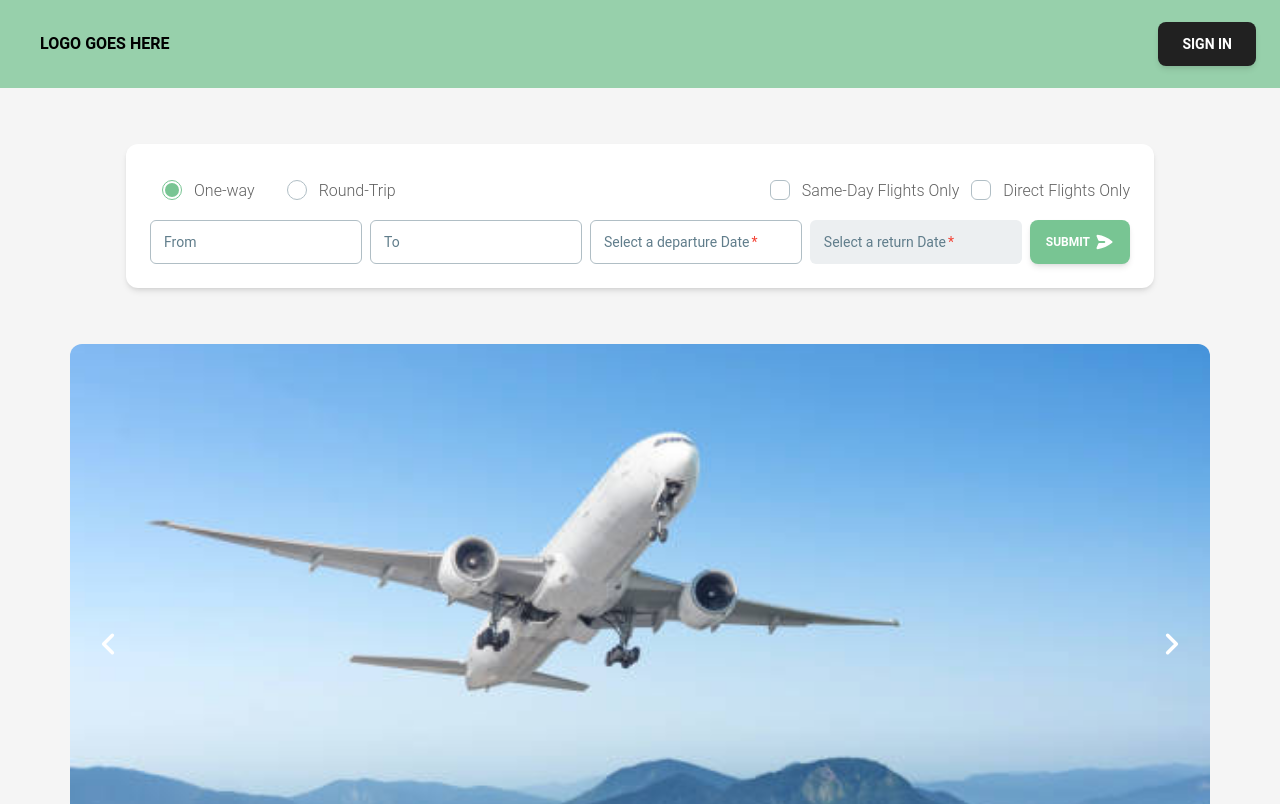
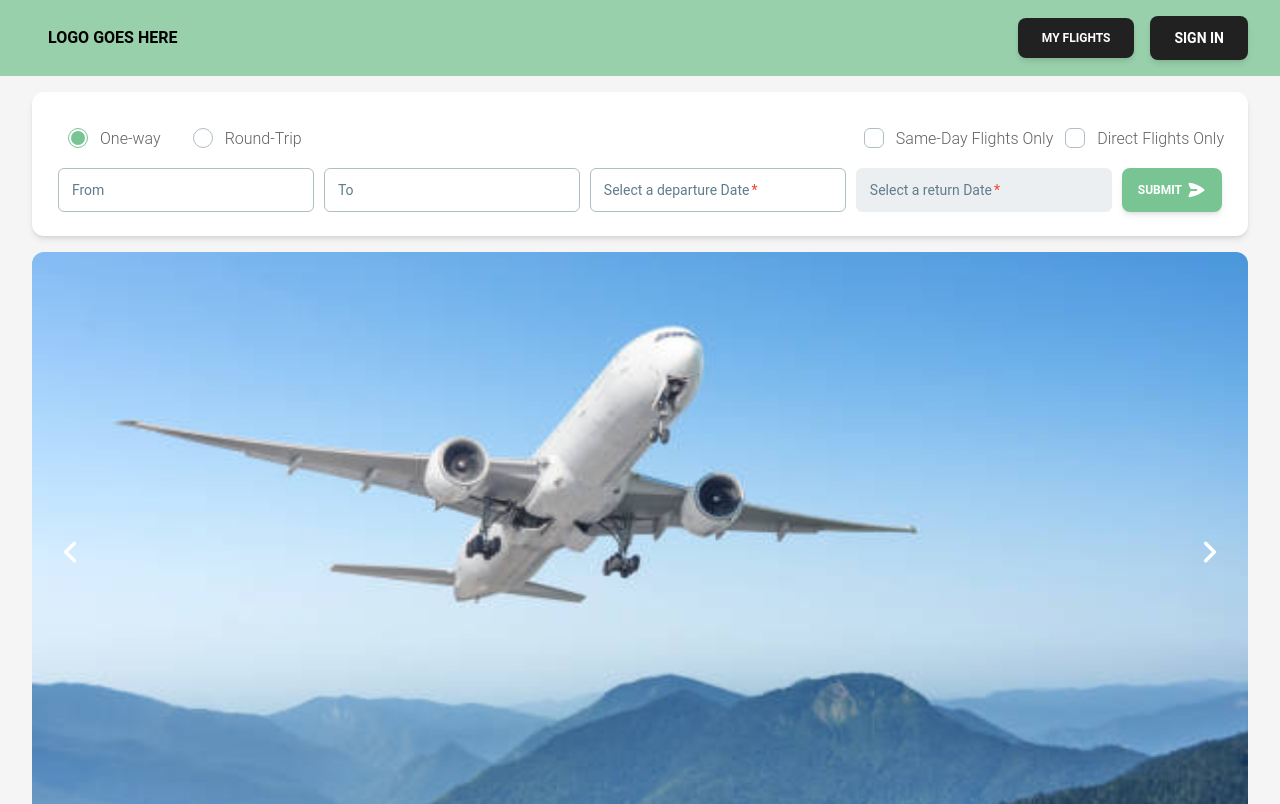
Before and after one commit to macerritosz/CS-509-MADZ, a React (Vite) app in the folder frontend/: page / in a window 1280 px wide. Shown: the top 804 px of the page. Built offline with nearby package versions, Linux system fonts and the light colour scheme.

Commit message:
Add Password Verification & Fix Page Width Formatting

```diff
--- a/frontend/src/Pages/FlightDisplay.jsx
+++ b/frontend/src/Pages/FlightDisplay.jsx
@@ -69,24 +69,29 @@ export default function FlightDisplay() {
 
     const createFlightCards = (flights, key) => {
         return (
-            <div key={key} className="p-2">
+            <div key={key} className="p-1">
                 <FlightCard flightData={flights}/>
             </div>
         )
     }
 
     return (
-        <section className=" flex relative min-h-screen mx-40">
+        <section className="relative min-h-screen">
+            <div className="w-full mx-auto">
+                <div className="flex max-w-[78rem] m-auto p-4 align-top">
                     <aside className="sticky top-0 mt-8">
                         <SortSideBar/>
                     </aside>
-            <div className="mt-8 px-10 w-full ">
+                    <div className="flex-col mt-8 w-full">
                         {flightData &&
                             flightData.map((flight, index) => (
                                 createFlightCards(flight, `flightCard-${index}`)
                             ))
                         }
                     </div>
+                </div>
+
+            </div>
         </section>
     )
 }
--- a/frontend/src/Pages/Homepage.jsx
+++ b/frontend/src/Pages/Homepage.jsx
@@ -80,8 +80,8 @@ function Homepage() {
 
     return (
         <section className="homepage flex flex-col justify-center items-center">
-            <div className="container mx-auto">
-                <div id="madz-home-form-holder" className=" p-4 m-10 rounded-lg">
+            <div className="content-start w-full h-screen">
+                <div id="madz-home-form-holder" className="rounded-lg max-w-[78rem] m-auto p-4">
                     <Card className="w-full" id="madz-form-card">
                         <CardBody>
                             <form id="madz-main-flight-form" className="items-center" onSubmit={handleSubmit}>
@@ -151,7 +151,7 @@ function Homepage() {
                         </CardBody>
                     </Card>
                 </div>
-                <div id="madz-main-carousel" className=" min-h-[600px] mb-8">
+                <div id="madz-main-carousel" className=" min-h-[600px] m-auto max-w-[78rem] px-4">
                     <Carousel transition={{duration: 2}} autoplay={true} autoplayDelay={7500} loop={true}
                               className=" w-full rounded-xl">
                         {carouselImages.map((image, index) => (
--- a/frontend/src/components/Header.jsx
+++ b/frontend/src/components/Header.jsx
@@ -9,41 +9,41 @@ function Header() {
         setOpen((cur) => !cur);
     }
 
-    return <header className="madz-header">
-        <div className="madz-header-container p-4 bg-accent/75  ">
-            <div className="madz-header-nav-container pl-2 pr-2 flex ">
-                <div id="madz-header-logo" className="p-4 font-bold">
-                  <a href={"/"}>
+    return (
+        <header className="madz-global-header">
+            <div className="madz-global-header-container block">
+                <div className="madz-header-container flex flex-col justify-center p-4 bg-accent/75">
+                    <div className="madz-header-nav-container items-center m-auto w-full">
+                        <div className=" flex flex-nowrap items-center justify-between max-w-[78rem] mx-auto px-4">
+                            <div>
+                                <a href={"/"} className="font-bold p-4">
                                     LOGO GOES HERE
                                 </a>
                                 {
                                     /* Logo Idea: aerodynamics line in our colors around text: WPI, to higher places*/
                                 }
                             </div>
-                <nav className="madz-header-nav flex items-center ms-auto">
-                    <div id="madz-header-nav-pages">
-                        <div id="madz-header-nav-booking">
-
-                        </div>
-                        <div id="madz-header-nav-mytrips">
-
-                        </div>
-                    </div>
-                    <div id="madz-nav-authentication-items" className="flex gap-2 ">
-                        <div id="madz-header-signup">
+                            <div className="flex items-center gap-4">
+                                <Button>
+                                    My Flights
+                                </Button>
+                                <div id="madz-nav-authentication-items">
                                     <Button className="text-sm" onClick={() => {
-                                handleModalOpen()}}>
+                                        handleModalOpen()
+                                    }}>
                                         Sign in
                                     </Button>
                                 </div>
                             </div>
-                </nav>
+                        </div>
+                    </div>
                 </div>
             </div>
             {
-            open && <SignInModal open = {open} handleOpen={handleModalOpen} onClose={handleModalOpen}/>
+                open && <SignInModal open={open} handleOpen={handleModalOpen} onClose={handleModalOpen}/>
             }
         </header>
+    )
 }
 
 export default Header;
--- a/frontend/src/components/SignInModal.jsx
+++ b/frontend/src/components/SignInModal.jsx
@@ -1,18 +1,36 @@
-import React, {useState} from "react";
+import React, {useEffect, useState} from "react";
 import {Button, Card, CardBody, CardFooter, Checkbox, Dialog, Input, Typography,} from "@material-tailwind/react";
 
 export function SignInModal(props) {
     const [isSignUp, setIsSignUp] = useState(false);
     const [username, setUsername] = useState("");
     const [password, setPassword] = useState("");
-
+    const [invalidPassword, setInvalidPassword] = useState(false);
+    const [checkPasswordReqs, setCheckPasswordReqs] = useState({
+        isLength: false,
+        upperChar: false,
+        numberChar: false,
+        specialChar: false
+    });
 
     const handleUsernameChange = (e) => {
         setUsername(e.target.value);
     }
     const handlePasswordChange = (e) => {
+        if (isSignUp) {
+            setCheckPasswordReqs({
+                isLength: e.target.value.length >= 8,
+                upperChar: /[A-Z]/.test(e.target.value),
+                numberChar: /[0-9]/.test(e.target.value),
+                specialChar: /[!@#$%^&*()]/.test(e.target.value),
+            });
+        }
         setPassword(e.target.value);
     }
+
+    useEffect(() => {
+        setInvalidPassword(false);
+    }, [isSignUp])
 
     async function signIn() {
         try {
@@ -50,11 +68,58 @@ export function SignInModal(props) {
 
     const handleSubmit = async () => {
         if (isSignUp) {
-            await signUp()
+            if (validPassword()) {
+                await signUp()
+            } else {
+                setInvalidPassword(true)
+                return
+            }
         } else {
             await signIn()
         }
         props.handleOpen()
+    }
+    const validPassword = () => {
+        return checkPasswordReqs.isLength && checkPasswordReqs.upperChar && checkPasswordReqs.numberChar && checkPasswordReqs.specialChar;
+    }
+
+    const updateVisualPasswordChecks = () => {
+        return (
+            <div>
+                <Typography className="flex">
+                    {
+                        changeValidationSvg(checkPasswordReqs.isLength)
+                    }
+                    At least 8 Characters
+                </Typography>
+                <Typography className="flex">
+                    {
+                        changeValidationSvg(checkPasswordReqs.upperChar)
+                    }
+                    At least one uppercase letter
+                </Typography>
+                <Typography className="flex">
+                    {
+                        changeValidationSvg(checkPasswordReqs.numberChar)
+                    }
+                    At least one number (0-9)
+                </Typography>
+                <Typography className="flex">
+                    {
+                        changeValidationSvg(checkPasswordReqs.specialChar)
+                    }
+                    At least one special character: !@#$%^&*()
+                </Typography>
+            </div>
+        )
+    }
+
+    const changeValidationSvg = (target) => {
+        if (target) {
+            return <img src="/checkmark-svgrepo-com.svg" className="w-[20px]" alt="CheckMark"/>
+        } else {
+            return <img src="/cross-svgrepo-com.svg" className="w-[20px]" alt="Cross"/>
+        }
     }
 
     return (
@@ -86,9 +151,21 @@ export function SignInModal(props) {
                         </Typography>
                         <Input label="Password" size="lg" type="password" onChange={handlePasswordChange}
                                value={password}/>
-                        <div className="-ml-2.5 -mt-3">
-                            <Checkbox label="Remember Me"/>
-                        </div>
+                        {
+                            isSignUp && invalidPassword ? (
+                                <Typography className="text-red">
+                                    &#9940; Invalid Password
+                                </Typography>
+                            ) : <></>
+                        }
+                        {
+                            isSignUp ? (updateVisualPasswordChecks()) :
+                                (
+                                    <div className="-ml-2.5 -mt-3">
+                                        <Checkbox label="Remember Me"/>
+                                    </div>
+                                )
+                        }
                     </CardBody>
                     <CardFooter className="pt-0">
                         <Button onClick={handleSubmit} fullWidth className="!bg-accent">
```
Also changed, not shown: frontend/src/Pages/UserFlightsPage.jsx (added), frontend/src/components/Footer.jsx (added). Lines whose indentation alone changed are shown as unchanged.
